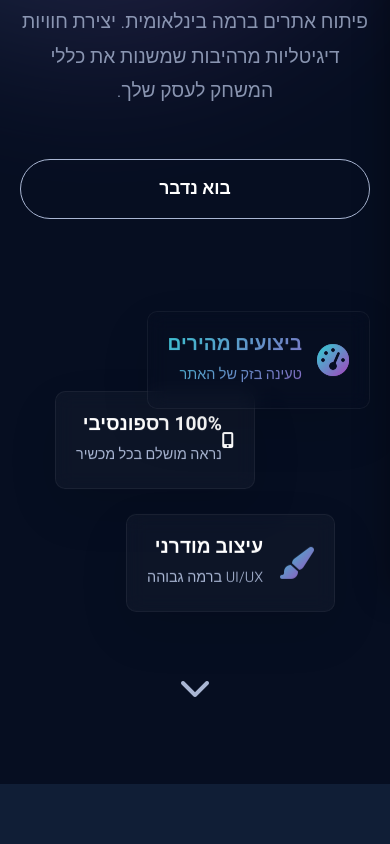
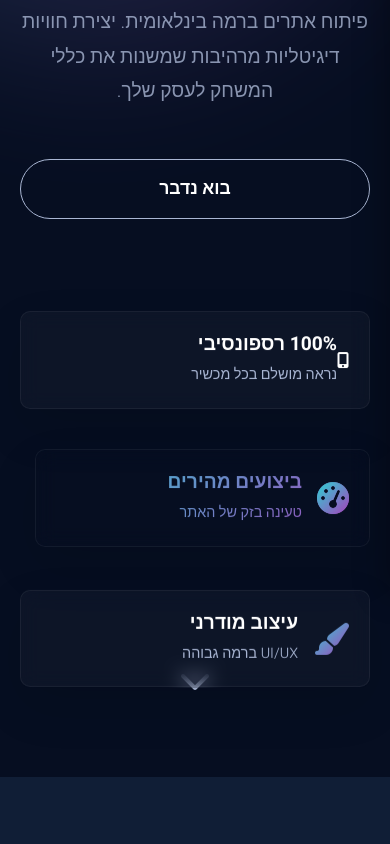
Before and after one commit to yakov55994/Yc-Dev-yakov-cohen-main, a plain HTML site: page index.html in a window 390 px wide. Shown: the part 251-1095 px from the top of the page. Drawn offline with nearby package versions, Linux system fonts and the light colour scheme.

Commit message:
update card

```diff
--- a/index.html
+++ b/index.html
@@ -1296,6 +1296,17 @@
             .testimonial-content {
                 font-size: 1.1rem;
             }
+              .floating-shape {
+    position: static;
+    margin-bottom: 20px;
+  }
+
+  .hero-visual {
+    display: flex;
+    flex-direction: column;
+    gap: 20px;
+    height: auto !important;
+  }
         }
 
         @media (max-width: 576px) {
```
